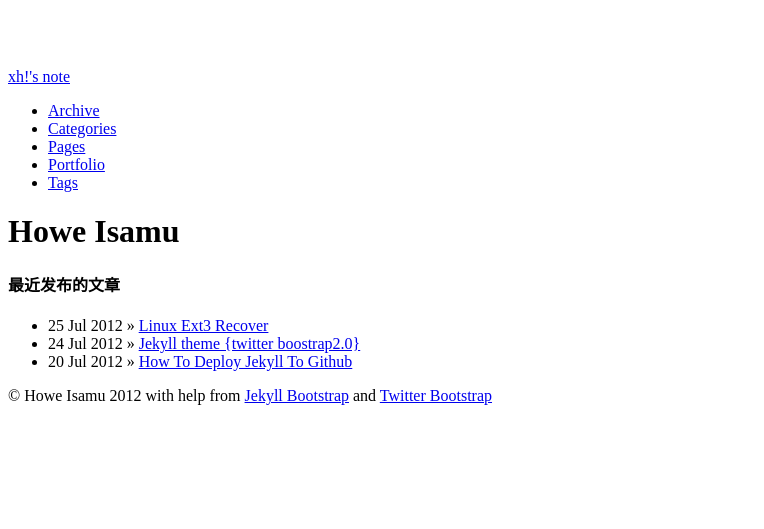
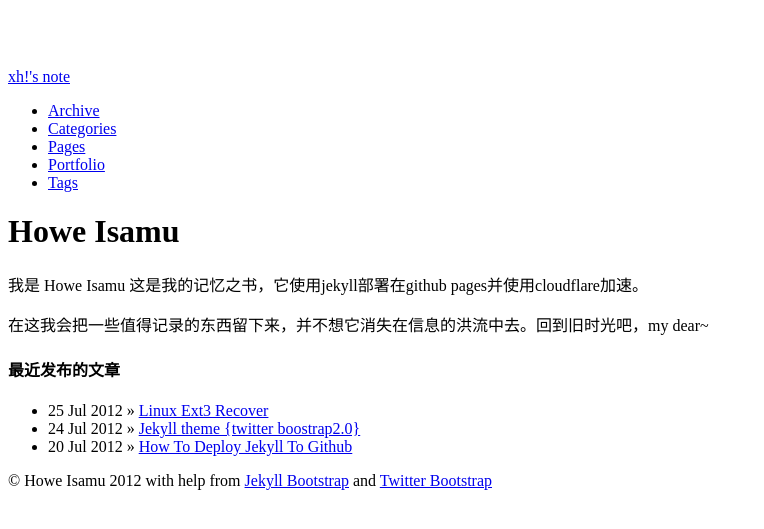
Before and after one commit to CaicnZ/old_blog, a Jekyll site: the page built from index.md, in a window 1280 px wide. Shown: the top 529 px of the page, without its empty margins (0-764 px from the left). Built offline with Jekyll 4.4.1, drawn with Linux system fonts in a browser that asks for light colours; nearby versions of some CDN libraries; Markdown is read by kramdown in place of the engine named in the settings.

Commit message:
Updated index.md

```diff
--- a/index.md
+++ b/index.md
@@ -4,6 +4,10 @@ title: Howe Isamu
 tagline:
 ---
 {% include JB/setup %}
+
+我是 Howe Isamu 这是我的记忆之书，它使用jekyll部署在github pages并使用cloudflare加速。
+
+在这我会把一些值得记录的东西留下来，并不想它消失在信息的洪流中去。回到旧时光吧，my dear~
 
 #### 最近发布的文章
 
```
